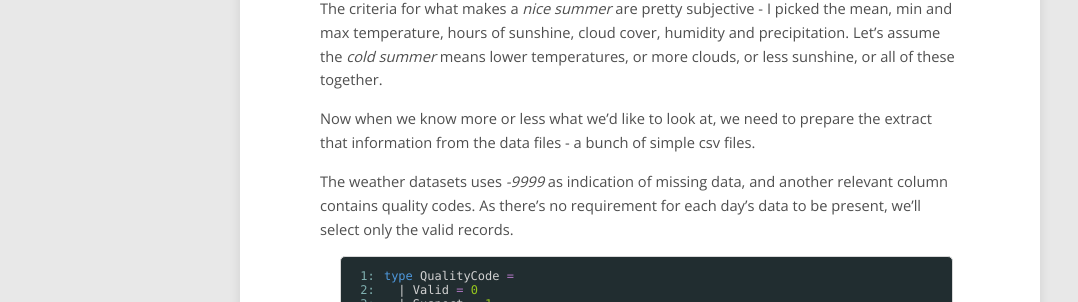
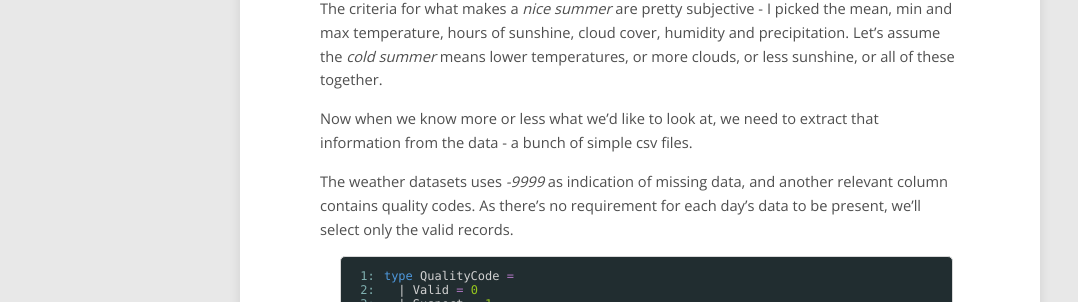
Before and after one commit to luajalla/luajalla.github.io, a Jekyll site: the page built from _posts/2015-04-25-traditions-vs-statistics-sechselaeuten.md, in a window 1280 px wide and 900 px high, scrolled down 1300 px. Shown: the part 152-454 px from the top of the window, without its empty margins (0-1078 px from the left). Built offline with Jekyll 4.4.1, drawn with Linux system fonts in a browser that asks for light colours; nearby versions of some CDN libraries; some web fonts are replaced; comment, search, counter and statistics services are not loaded; some of the changed text lies outside the part shown.

```diff
--- a/_posts/2015-04-25-traditions-vs-statistics-sechselaeuten.md
+++ b/_posts/2015-04-25-traditions-vs-statistics-sechselaeuten.md
@@ -30,7 +30,7 @@ So is there any correlation between the Böögg's forecast and actual weather? I
 
 The criteria for what makes a _nice summer_ are pretty subjective - I picked the mean, min and max temperature, hours of sunshine, cloud cover, humidity and precipitation. Let's assume the _cold summer_ means lower temperatures, or more clouds, or less sunshine, or all of these together.
 
-Now when we know more or less what we'd like to look at, we need to prepare the extract that information from the data files - a bunch of simple csv files.
+Now when we know more or less what we'd like to look at, we need to extract that information from the data - a bunch of simple csv files.
 
 The weather datasets uses _-9999_ as indication of missing data, and another relevant column contains quality codes. As there's no requirement for each day's data to be present, we'll select only the valid records.
 
```
Also changed, not shown: other parts of _posts/2015-04-25-traditions-vs-statistics-sechselaeuten.md (+4 -0 lines).
